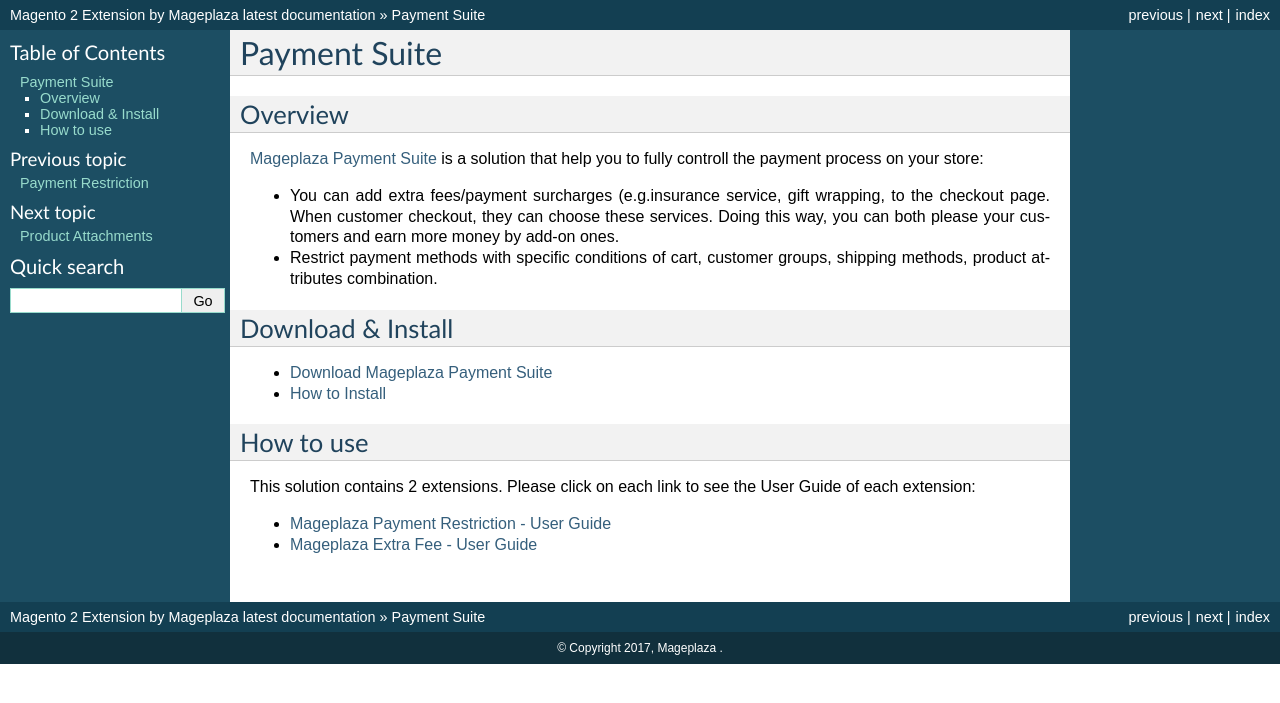
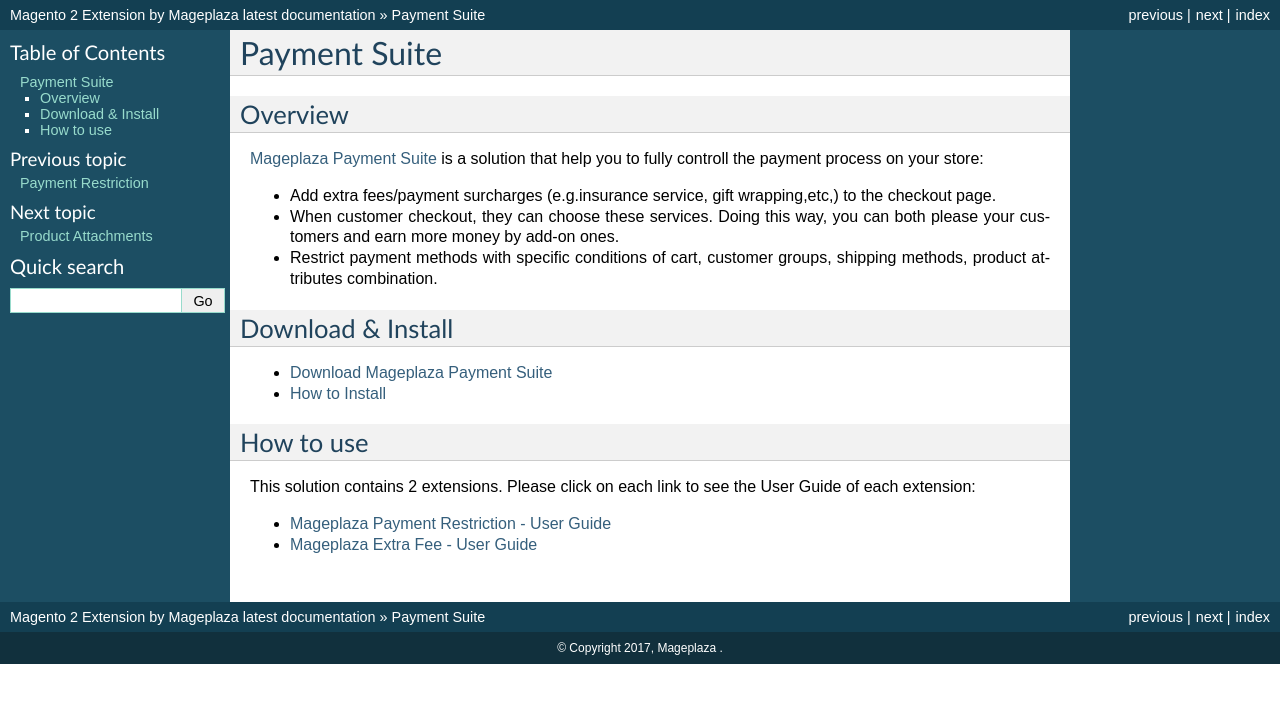
Before and after one commit to magepages/mpdocs, a Sphinx documentation site: the page built from docs/payment-suite/index.md, in a window 1280 px wide. Shown: the top 703 px of the page. Built offline with Sphinx 7.4.7, drawn with Linux system fonts in a browser that asks for light colours; pages that are not in the unit, such as notebooks, are missing from menus.

Commit message:
Update index.md

```diff
--- a/docs/payment-suite/index.md
+++ b/docs/payment-suite/index.md
@@ -2,7 +2,8 @@
 
 ## Overview
 [Mageplaza Payment Suite]() is a solution that help you to fully controll the payment process on your store:
-- You can add extra fees/payment surcharges (e.g.insurance service, gift wrapping, to the checkout page. When customer checkout, they can choose these services. Doing this way, you can both please your customers and earn more money by add-on ones.
+- Add extra fees/payment surcharges (e.g.insurance service, gift wrapping,etc,) to the checkout page.
+- When customer checkout, they can choose these services. Doing this way, you can both please your customers and earn more money by add-on ones.
 - Restrict payment methods with specific conditions of cart, customer groups, shipping methods, product attributes combination.
 
 ## Download & Install
```
